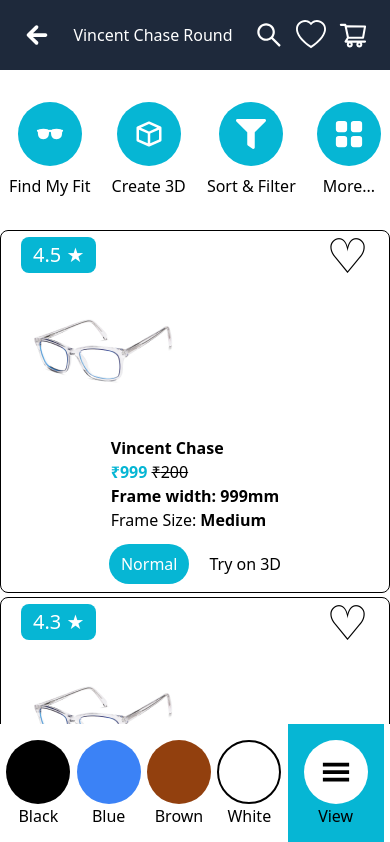
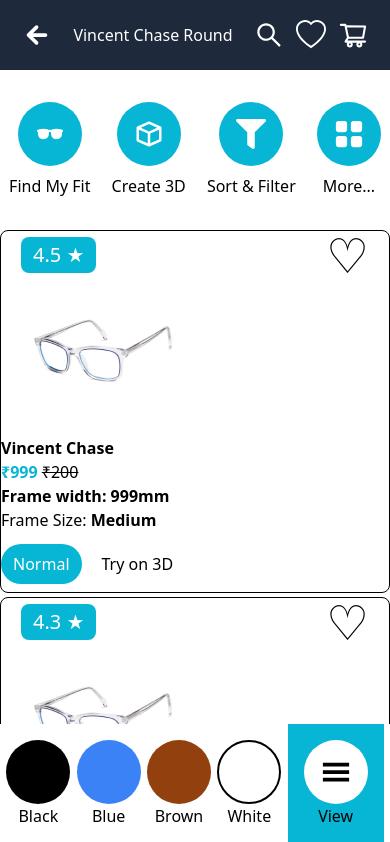
Before and after one commit to itsankitverma/lenskart, a Next.js app: page / in a window 390 px wide. Shown: the top 842 px of the page. Built offline with nearby package versions, Linux system fonts and the light colour scheme.

Commit message:
Update Frame.js

```diff
--- a/components/Frame.js
+++ b/components/Frame.js
@@ -71,7 +71,7 @@
                         <div className=' px-7'>
                             <Image src={val.image} alt="" />
                         </div>
-                        <div className='flex items-center justify-center flex-col gap-3'>
+                        <div className='flex md:items-center items-start md:justify-center justify-start flex-col gap-3'>
                             <div>
                                 <h4 className='font-semibold'>{val.title}</h4>
                                 <h4><span className='text-cyan-500 font-bold'>₹{val.price}</span> <span className='line-through'>₹{val.subPrice}</span></h4>
```
